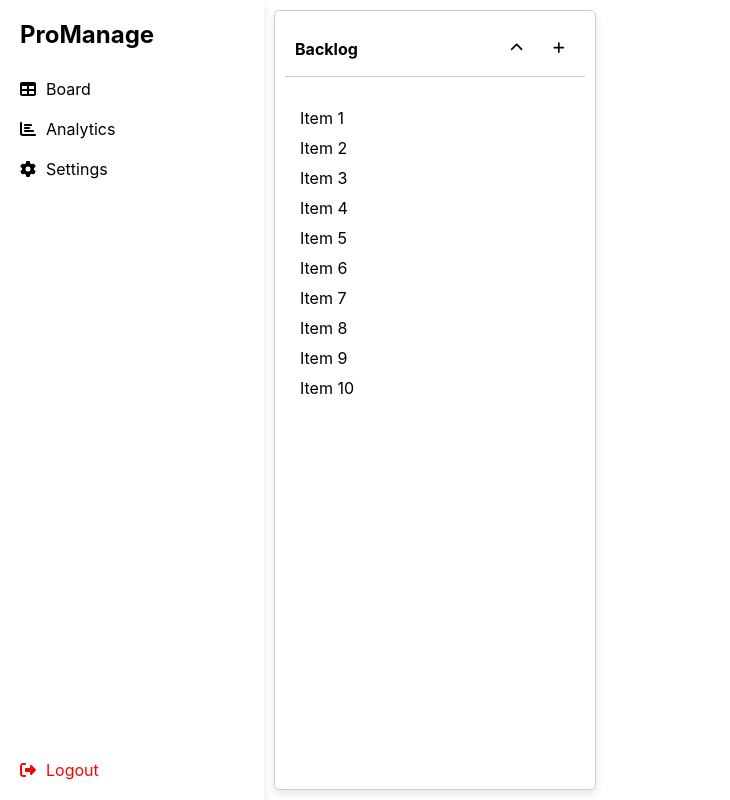
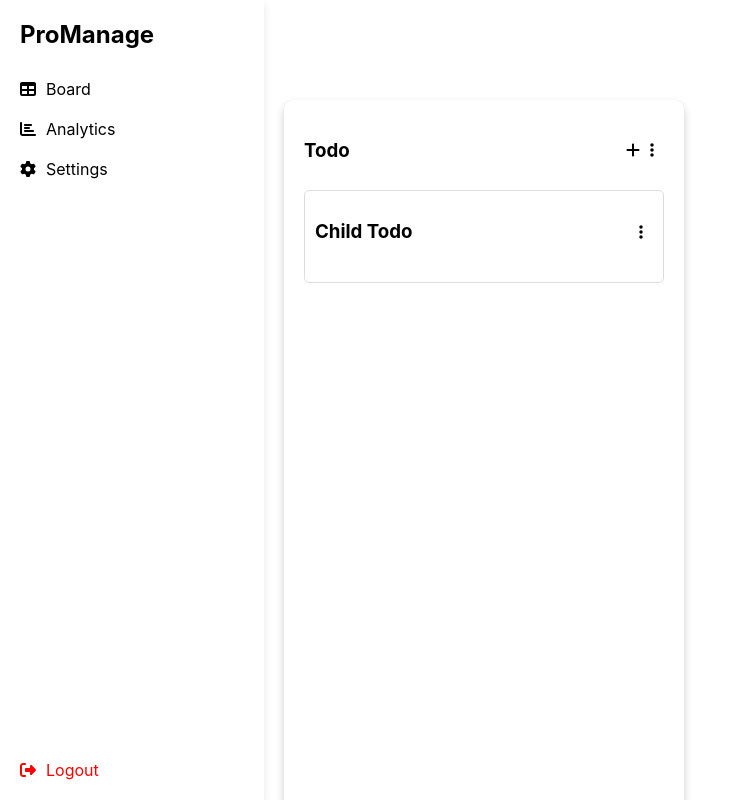
Before and after one commit to Rajnish17/project-management-frontend, a React (Create React App) app: page /dashboard in a window 1280 px wide. Shown: the top 800 px of the page, without its empty margins (0-730 px from the left). Built offline with nearby package versions, Linux system fonts and the light colour scheme.

Commit message:
Refactor dashboard styles and add dropdown menu

```diff
--- a/src/Components/Dashboard/Dashboard.jsx
+++ b/src/Components/Dashboard/Dashboard.jsx
@@ -1,15 +1,15 @@
 import React, { useState } from 'react';
-import './dashboard.css';
+import './dashboard.css'; // Import external CSS file
 import { FontAwesomeIcon } from '@fortawesome/react-fontawesome';
-import { faChevronUp, faChevronDown, faPlus } from '@fortawesome/free-solid-svg-icons';
-import Modal from './Modal';
+import { faEllipsisV, faPlus } from '@fortawesome/free-solid-svg-icons';
+import Modal from './Modal'; // Import Modal component
 
 const Dashboard = () => {
-  const [isOpen, setIsOpen] = useState(true);
+  const [showDropdown, setShowDropdown] = useState(false);
   const [showModal, setShowModal] = useState(false);
 
-  const toggleCollapse = () => {
-    setIsOpen(!isOpen);
+  const toggleDropdown = () => {
+    setShowDropdown(!showDropdown);
   };
 
   const openModal = () => {
@@ -21,34 +21,33 @@ const Dashboard = () => {
   };
 
   return (
-    <>
-      <div className="card">
-        <div className="header">
-          <div className="title">Backlog</div>
-          <div className="actions">
-            <button className="collapse-button" onClick={toggleCollapse}>
-              <FontAwesomeIcon icon={isOpen ? faChevronUp : faChevronDown} />
-            </button>
-            <button className="add-button" onClick={openModal}>
-              <FontAwesomeIcon icon={faPlus} />
-            </button>
+    <div className="parent-card">
+      <div className="card-header">
+        <h3>Todo</h3>
+        <div className="card-buttons">
+          <FontAwesomeIcon icon={faPlus} onClick={openModal} />
+          <FontAwesomeIcon icon={faEllipsisV} onClick={toggleDropdown} />
+        </div>
+      </div>
+
+      <div className="child-card">
+        <div className="card-header">
+          <h3>Child Todo</h3>
+          <div className="card-buttons">
+            <FontAwesomeIcon icon={faEllipsisV} onClick={toggleDropdown} />
           </div>
         </div>
-        {isOpen && (
-          <div className="content">
-
-            <ul className="items">
-              {[...Array(10)].map((_, index) => (
-                <li key={index} className="item">
-                  Item {index + 1}
-                </li>
-              ))}
-            </ul>
+        {showDropdown && (
+          <div className="dropdown">
+            <div>Edit</div>
+            <div>Share</div>
+            <div>Delete</div>
           </div>
         )}
-        {showModal && <Modal closeModal={closeModal} />}
       </div>
-    </>
+
+      {showModal && <Modal closeModal={closeModal} />} {/* Render the Modal component conditionally */}
+    </div>
   );
 };
 
--- a/src/Components/Dashboard/Modal.jsx
+++ b/src/Components/Dashboard/Modal.jsx
@@ -1,15 +1,91 @@
 // Modal.js
 
-import React from 'react';
+import React, { useState } from 'react';
 import './modal.css';
+import { FontAwesomeIcon } from '@fortawesome/react-fontawesome';
+import { faTrash } from '@fortawesome/free-solid-svg-icons';
 
 const Modal = ({ closeModal }) => {
+  const [title, setTitle] = useState('');
+  const [priority, setPriority] = useState('Medium');
+  const [items, setItems] = useState([]);
+
+  const handleChange = (e) => {
+    setTitle(e.target.value);
+  };
+
+  const handlePriorityChange = (value) => {
+    setPriority(value);
+  };
+
+  const handleAddItem = () => {
+    if (title.trim() !== '') {
+      setItems([...items, { title, priority }]);
+      setTitle('');
+      setPriority('Medium');
+    }
+  };
+
+  const handleRemoveItem = (index) => {
+    const newItems = [...items];
+    newItems.splice(index, 1);
+    setItems(newItems);
+  };
+
   return (
     <div className="modal-overlay">
-      <div className="modal">
-        <button className="close-button" onClick={closeModal}>Close</button>
+      <div className="modal rtl">
+        <button className="close-button" onClick={closeModal}>
+          <FontAwesomeIcon icon={faTrash} />
+        </button>
         <h2>Add Item</h2>
-        {/* Add form or content for the modal */}
+        <div className="form-group">
+          <label>Title:</label>
+          <input type="text" value={title} onChange={handleChange} />
+        </div>
+        <div className="form-group">
+          <label>Priority:</label>
+          <div className="priority-buttons">
+            <button
+              className={priority === 'Low' ? 'selected' : ''}
+              onClick={() => handlePriorityChange('Low')}
+            >
+              Low
+            </button>
+            <button
+              className={priority === 'Medium' ? 'selected' : ''}
+              onClick={() => handlePriorityChange('Medium')}
+            >
+              Medium
+            </button>
+            <button
+              className={priority === 'High' ? 'selected' : ''}
+              onClick={() => handlePriorityChange('High')}
+            >
+              High
+            </button>
+          </div>
+        </div>
+
+        <button className="add-button" onClick={handleAddItem}>Add New</button>
+
+        <ul className="items-list">
+          {items.map((item, index) => (
+            <li key={index}>
+              <input type="checkbox" />
+              <input type='text' value={item.title} className="item-title"/>
+              <button className="remove-button" onClick={() => handleRemoveItem(index)}>
+                <FontAwesomeIcon icon={faTrash} />
+              </button>
+
+            </li>
+          ))}
+        </ul>
+
+        <div className="button-group">
+          <button className="cancel-button" onClick={closeModal}>Cancel</button>
+          <button className="save-button">Save</button>
+        </div>
       </div>
     </div>
   );
--- a/src/Components/Dashboard/dashboard.css
+++ b/src/Components/Dashboard/dashboard.css
@@ -1,45 +1,58 @@
-.card {
-  width: 300px;
-  border: 1px solid #ccc;
-  border-radius: 5px;
-  margin: 10px;
-  overflow-y: auto;
+.parent-card {
+  width: 360px;
+  box-shadow: 0 4px 8px 0 rgba(0,0,0,0.2);
+  border-radius: 10px;
+  padding: 20px;
+  margin: 100px 20px;
+  height: 100vh;
 }
 
-.header {
+.card-header {
   display: flex;
   justify-content: space-between;
   align-items: center;
-  padding: 10px;
-  border-bottom: 1px solid #ccc;
+  margin-bottom: 10px; /* Add margin bottom for spacing */
 }
 
-.title {
-  font-weight: bold;
+.card-buttons {
+  display: flex;
 }
 
-.actions {
-  display: flex;
-  align-items: center; /* Added to vertically center the buttons */
+.card-buttons > svg {
+  margin-right: 10px; /* Add margin between icons */
+  cursor: pointer;
 }
 
-.collapse-button, .add-button {
-  background-color: transparent;
-  border: none;
-  cursor: pointer;
-  margin-left: 10px;
-  color: black;
+.child-card {
+  border: 1px solid #ddd;
+  border-radius: 5px;
+  padding: 10px;
+  margin-bottom: 10px;
 }
 
-.content {
-  padding: 10px;
+.child-card .card-header {
+  justify-content: space-between;
+  align-items: center;
 }
 
-.items {
-  list-style: none;
-  padding: 0;
+.child-card .card-buttons > svg {
+  cursor: pointer;
 }
 
-.item {
-  padding: 5px;
+.dropdown {
+  background-color: #f9f9f9;
+  box-shadow: 0px 8px 16px 0px rgba(0,0,0,0.2);
+  padding: 12px 16px;
+  z-index: 1;
+  float: right;
+  margin-top: -29px
 }
+
+.dropdown > div {
+  cursor: pointer;
+  padding: 8px 0;
+}
+
+.dropdown > div:hover {
+  background-color: #ddd;
+}
--- a/src/Components/Dashboard/modal.css
+++ b/src/Components/Dashboard/modal.css
@@ -1,4 +1,3 @@
-
 .modal-overlay {
   position: fixed;
   top: 0;
@@ -12,16 +11,122 @@
 }
 
 .modal {
-    background-color: white;
+  background-color: #ffffff;
   padding: 20px;
+  border-radius: 10px;
+  box-shadow: 0 0 20px rgba(0, 0, 0, 0.2);
+  max-width: 400px;
+  width: 80%;
+}
+
+.form-group {
+  margin-bottom: 15px;
+}
+
+.priority-buttons {
+  display: flex;
+}
+
+.priority-buttons button {
+  flex: 1;
+  padding: 10px;
+  border: 1px solid #ccc;
+  border-radius: 15px;
+  cursor: pointer;
+  transition: background-color 0.3s;
+}
+
+.priority-buttons button:hover {
+  background-color: #1d0202;
+}
+
+.priority-buttons button.selected {
+  background-color: #007bff;
+  color: #ffffff;
+}
+
+.add-button {
+  background-color: #007bff;
+  color: #ffffff;
+  border: none;
+  padding: 10px 20px;
   border-radius: 5px;
+  cursor: pointer;
+  transition: background-color 0.3s;
+}
+
+.add-button:hover {
+  background-color: #0056b3;
+}
+
+.items-list {
+  list-style: none;
+  padding: 0;
+}
+
+.items-list li {
+  display: flex;
+  justify-content: space-between;
+  align-items: center;
+  margin-bottom: 10px;
+}
+
+.input-container {
+  position: relative;
+}
+
+.input-container input[type="checkbox"] {
+  position: absolute;
+  left: 5px;
+  top: 50%;
+  transform: translateY(-50%);
+}
+
+.input-container .item-title {
+  flex: 1;
+  padding-left: 30px; /* Space for checkbox */
+}
+
+.input-container .remove-button {
+  position: absolute;
+  right: 5px;
+  top: 50%;
+  transform: translateY(-50%);
+  background: none;
+  border: none;
+  cursor: pointer;
+  padding: 0;
+}
+
+.button-group {
+  display: flex;
+  justify-content: flex-end;
+  margin-top: 15px;
+}
+
+.button-group button {
+  background-color: #007bff;
+  color: #ffffff;
+  border: none;
+  padding: 10px 20px;
+  border-radius: 5px;
+  cursor: pointer;
+  transition: background-color 0.3s;
+}
+
+.button-group button + button {
+  margin-left: 10px;
+}
+
+.button-group button:hover {
+  background-color: #0056b3;
 }
 
 .close-button {
   position: absolute;
   top: 10px;
   right: 10px;
-    background-color: transparent;
+  background: none;
   border: none;
   cursor: pointer;
 }
```
Lines whose indentation alone changed are shown as unchanged.
